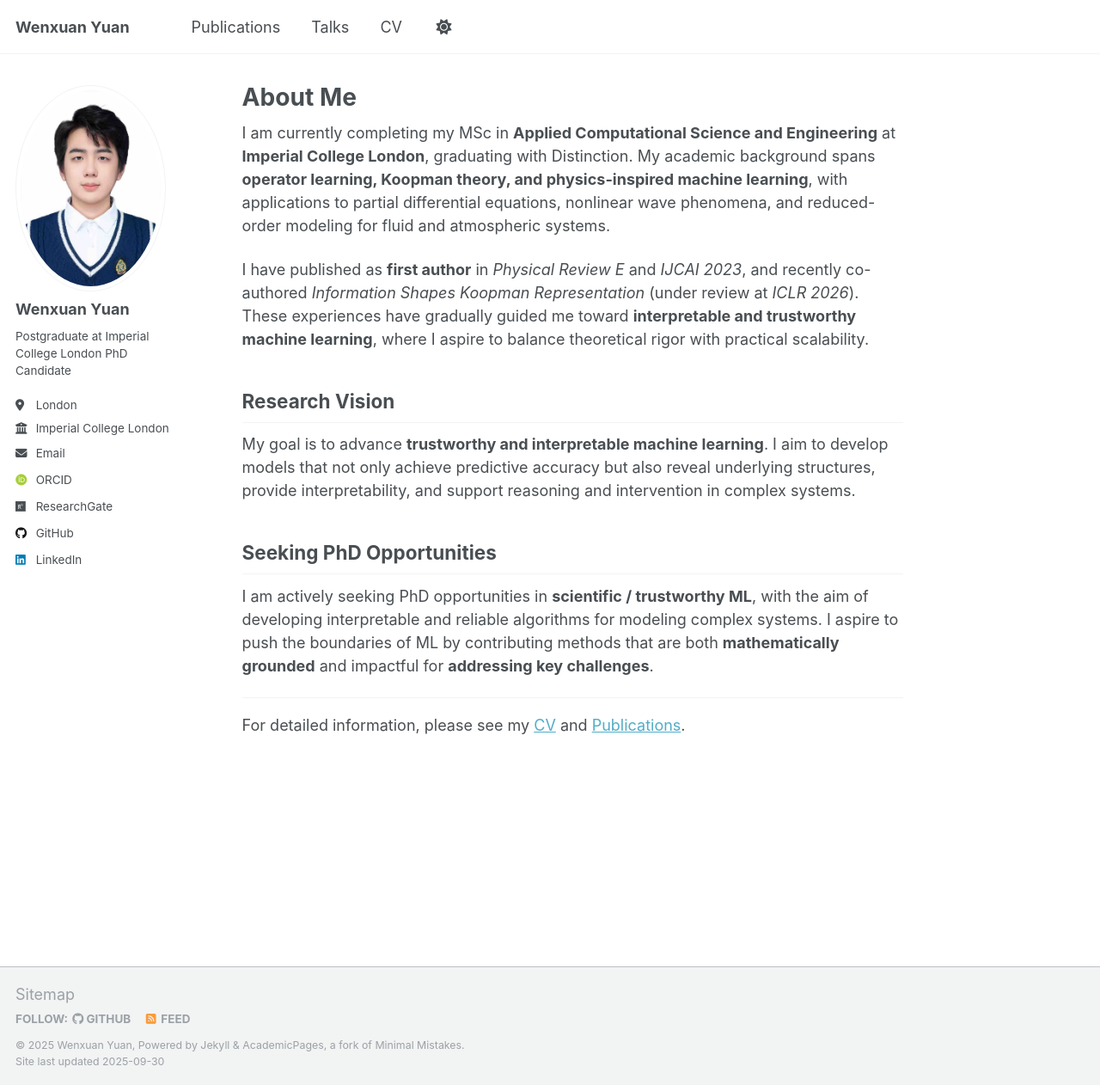
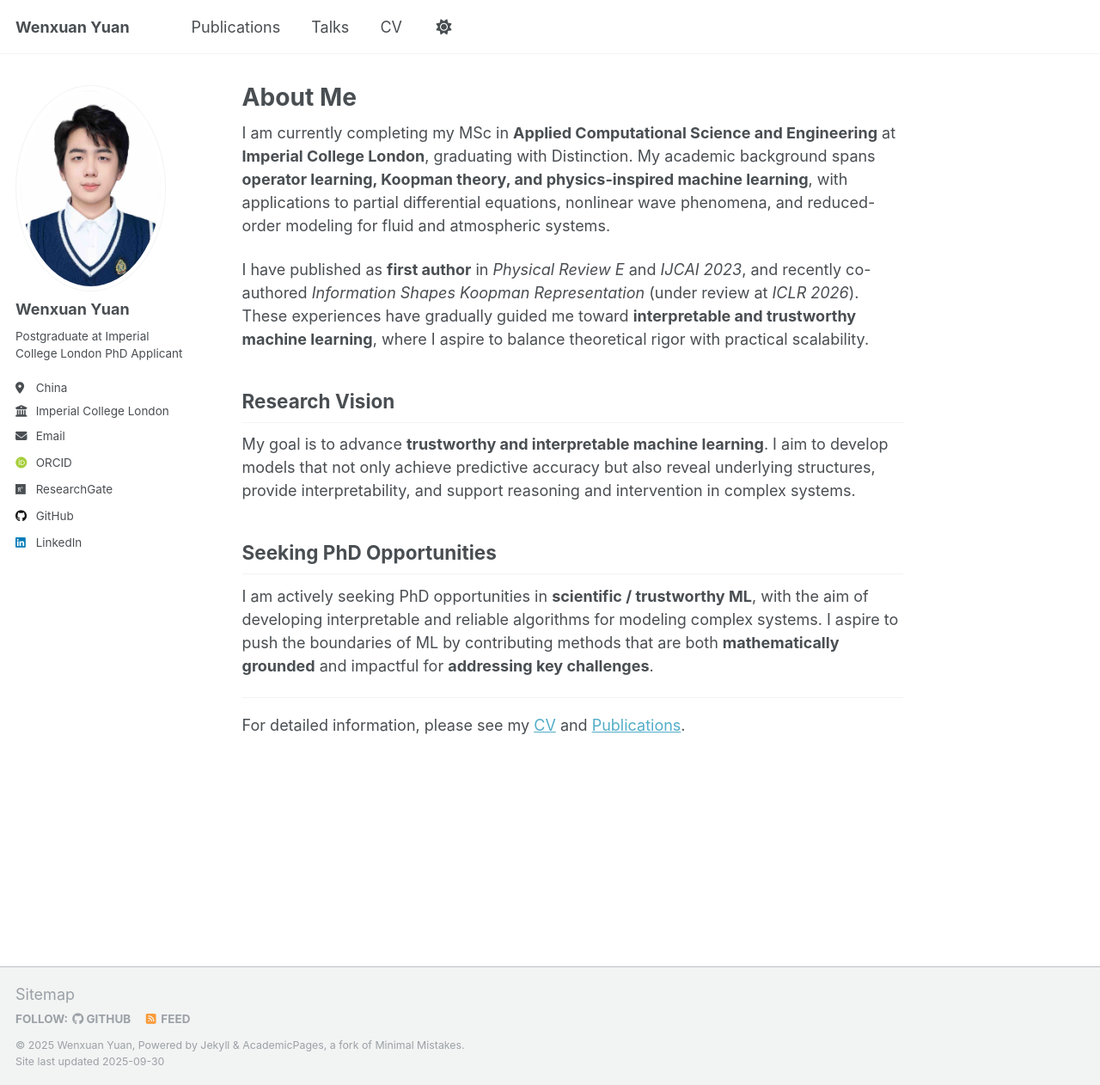
Before and after one commit to Wenxuan52/Wenxuan52.github.io, a Jekyll site: the page built from _pages/about.md, in a window 1280 px wide and 1262 px high. Shown: the whole window at 86% size. Built offline with Jekyll 4.4.1, drawn with Linux system fonts in a browser that asks for light colours; some web fonts are replaced; a script that is not in the unit is left out.

Commit message:
Update configs.yml

```diff
--- a/_config.yml
+++ b/_config.yml
@@ -25,8 +25,8 @@ author:
   avatar           : "profile.jpg"
   name             : "Wenxuan Yuan"
   pronouns         : # example: "she/her"
-  bio              : "Postgraduate at Imperial College London\nPhD Candidate"
-  location         : "London"
+  bio              : "Postgraduate at Imperial College London\nPhD Applicant"
+  location         : "China"
   employer         : "Imperial College London"
   uri              : # URL
   email            : "wenxuan.yuan24@imperial.ac.uk"
```
